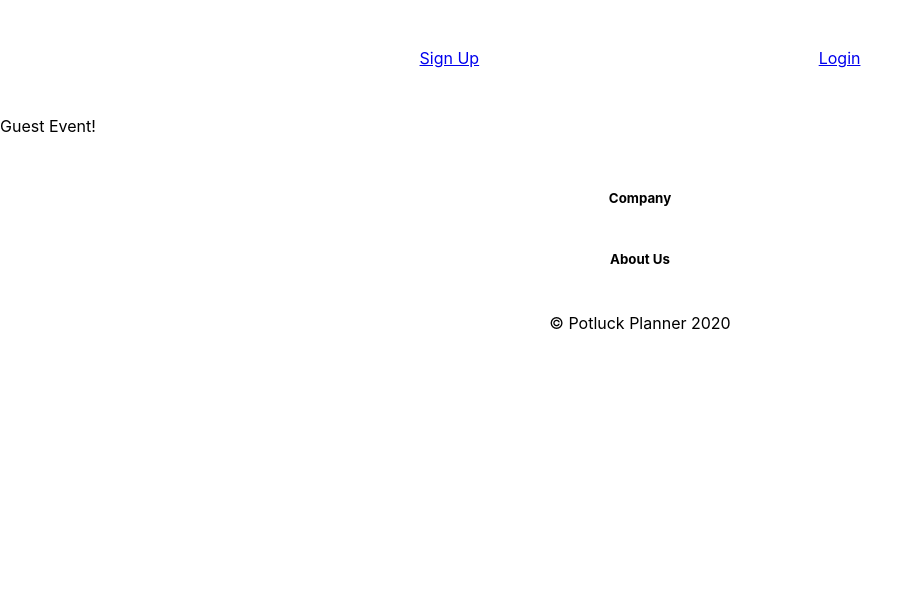
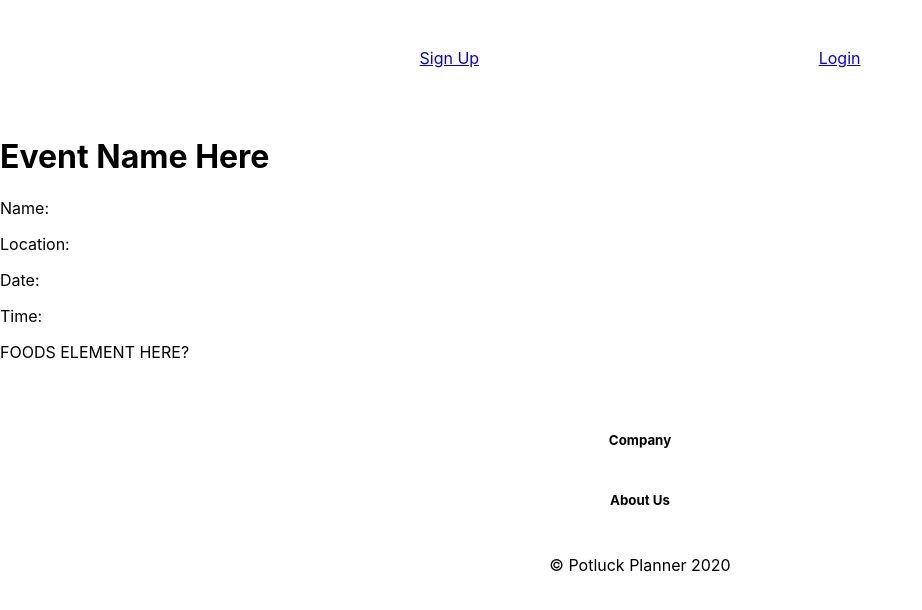
Before and after one commit to PotluckPlanner-devin/Front-End-React, a React (Create React App) app: page /event/1 in a window 1280 px wide. Shown: the top 610 px of the page, without its empty margins (0-922 px from the left). Built offline with nearby package versions, Linux system fonts and the light colour scheme; no server answers.

Commit message:
structure done. some issues with data coming through. still pushing up.

```diff
--- a/src/components/GuestEvent.js
+++ b/src/components/GuestEvent.js
@@ -1,17 +1,32 @@
 import React from "react";
 import { connect } from "react-redux";
 
+
 // display event info
 
-const GuestEvent = props => {
-  console.log(props);
-  return <div>Guest Event!</div>;
+const GuestEvent = ({event}) => {
+  console.log("GEPROPS", event);
+  return (
+
+    <div>
+      <h1>Event Name Here</h1>
+      <p>Name: {event.user_id}</p>
+      <p>Location: {event.location}</p>
+      <p>Date: {event.date}</p>
+      <p>Time: {event.time}</p>
+      <p>FOODS ELEMENT HERE?</p>
+    </div>
+
+
+  );
 };
 
 const mapStateToProps = state => {
   return {
-    user: state.user
+    event: state.event
+
   };
 };
 
+
 export default connect(mapStateToProps, {})(GuestEvent);
```
